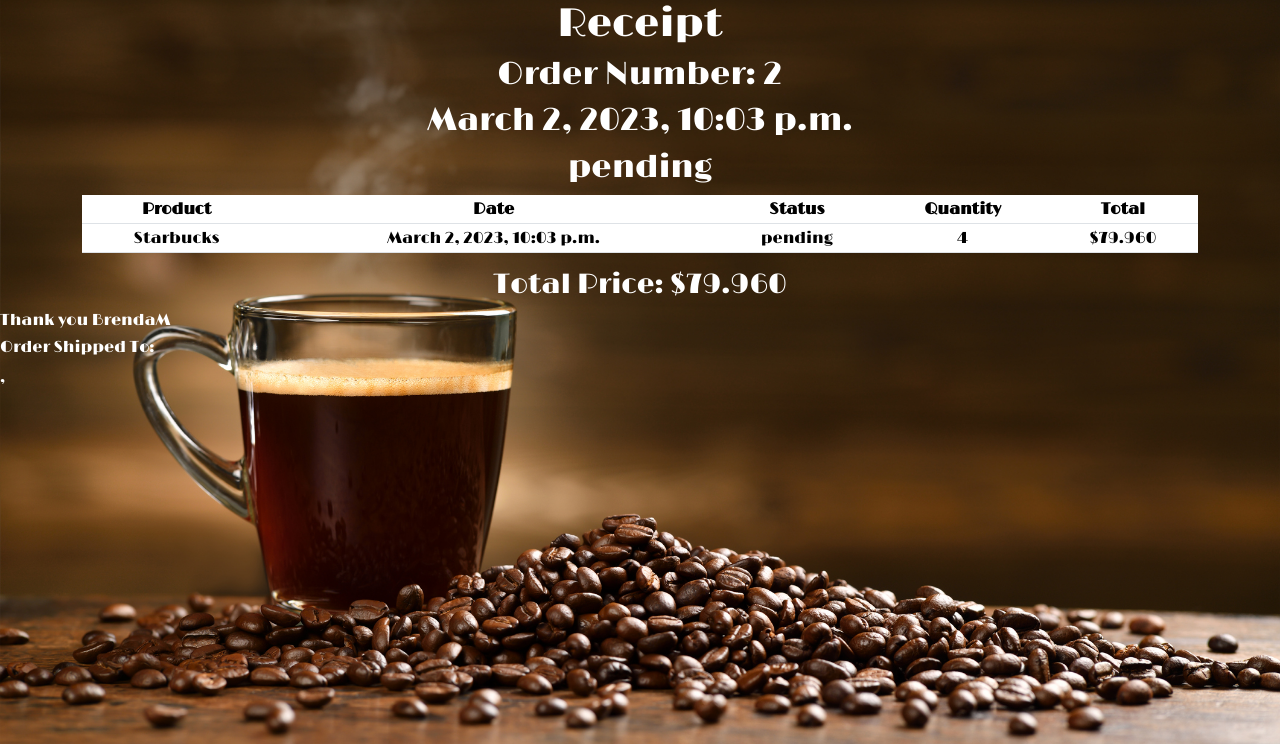
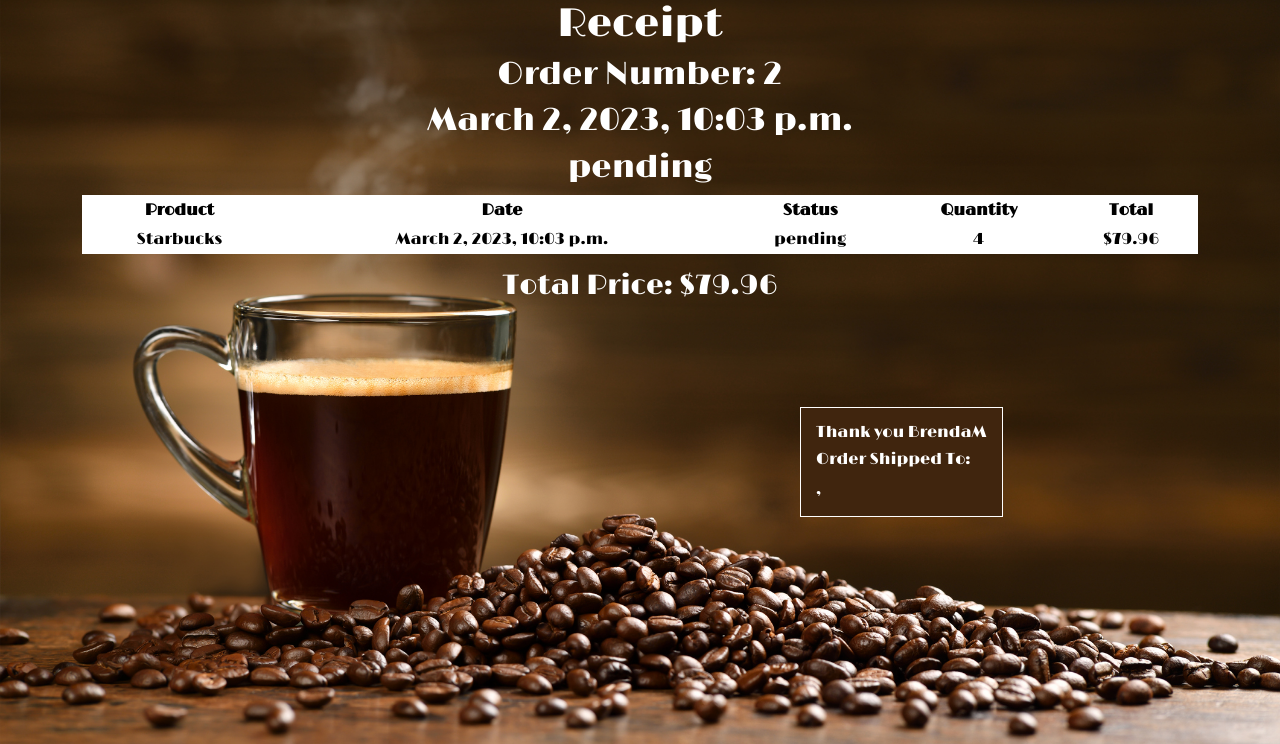
Before and after one commit to melville1/coffeeproject, a Django app: page /receipt/2 in a window 1280 px wide. Shown: the part 56-800 px from the top of the page. Run offline with Django 4.2, Linux system fonts and the light colour scheme; data comes from the database, SQL or seed files in the repository.

Commit message:
receipt html changes

```diff
--- a/privatebeans/beansapp/templates/receipt.html
+++ b/privatebeans/beansapp/templates/receipt.html
@@ -12,9 +12,18 @@
     align-items: center;
     flex-direction: column;
   }
-  .info{
-    background-color: burlywood;
+  .info,.shipping{
+    background-color: #40250E;
     color: white;
+    border: 1px solid white;
+  }
+  .shipping{
+    display: inline-block;
+    padding: 15px;
+    margin-top: 50px;
+    position: relative;
+    left: 800px;
+    bottom: -45px;
   }
   p{
     margin: 0;
@@ -43,15 +52,16 @@
       <td>{{order.date}}</td>
       <td>{{order.status}}</td>
       <td>{{item.quantity}}</td>
-      <td>${{item.get_total}}0</td>
+      <td>${{item.get_total}}</td>
     </tr>
     {% endfor %}
 </table>
 
-<h3>Total Price: ${{order.get_total}}0 </h3>
+<h3>Total Price: ${{order.get_total}}</h3>
+
 </div>
 
-
+<div class="shipping">
   <h6>Thank you {{order.addressee.first_name}}{{order.addressee.last_name}}</h6>
   <h6> Order Shipped To:</h6>
   {% if username %}
@@ -61,4 +71,8 @@
      <p>{{order.guest.address}}</p>
      <p>{{order.guest.city}}, {{order.guest.state}}{{order.guest.zipcode}}</p>
   {% endif %}
+
+  </div>
+
+
  {% endblock %}
```
Also changed, not shown: privatebeans/beansapp/templates/confirmation.html (+2 -8 lines). Lines whose indentation alone changed are shown as unchanged.
